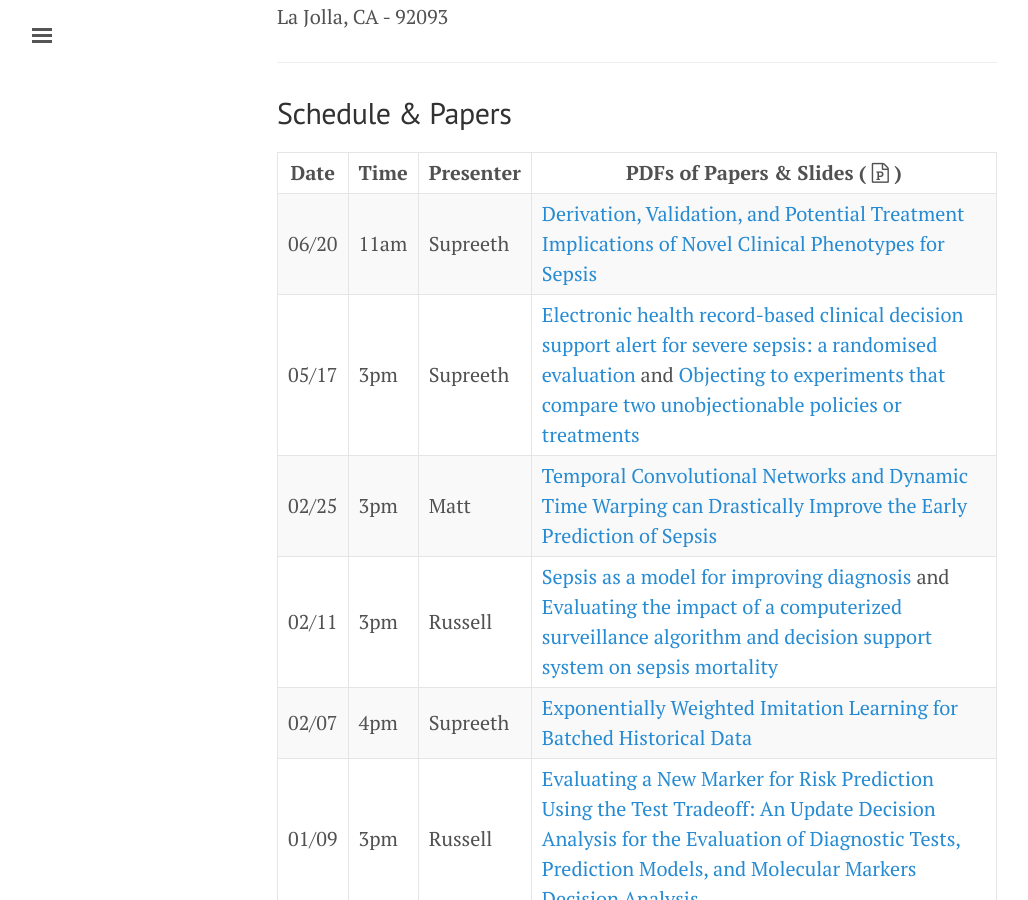
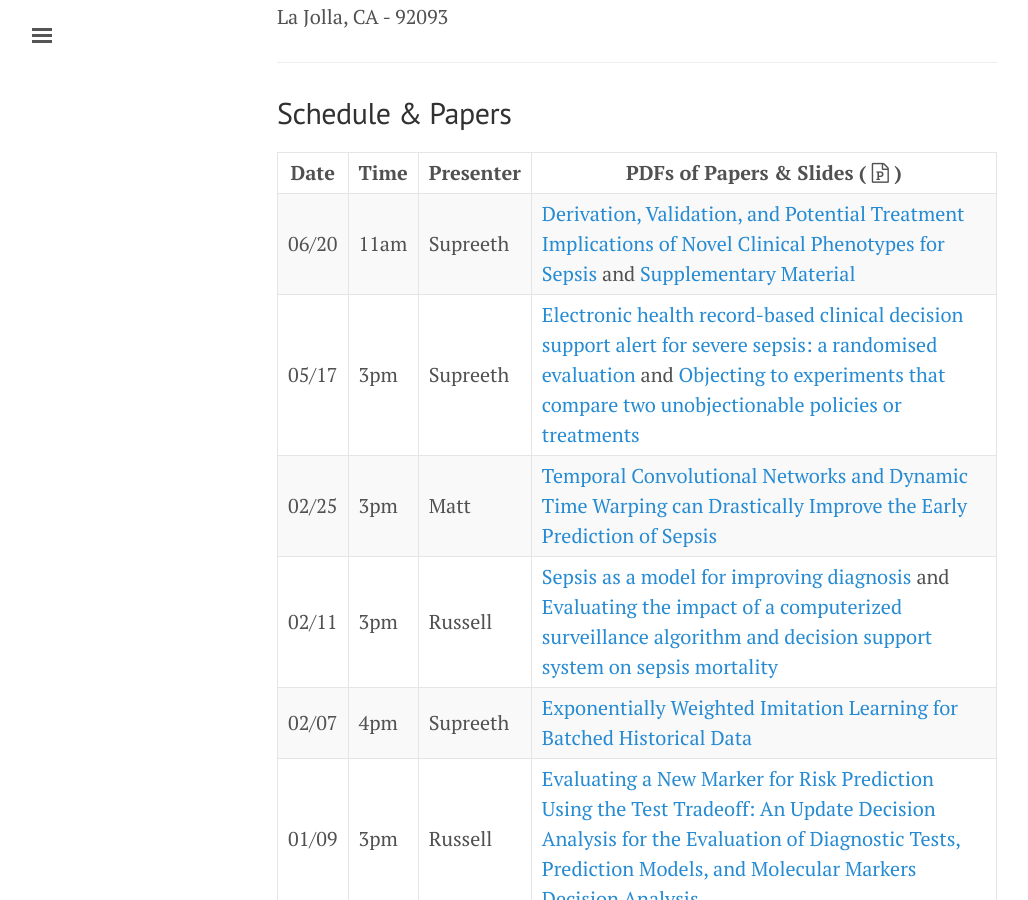
Before and after one commit to NematiLab/bmijc, a Jekyll site: the page built from index.md, in a window 1280 px wide and 900 px high, scrolled down 587 px. Shown: the whole window, without its empty margins (3-1031 px from the left). Built offline with Jekyll 4.4.1, drawn with Linux system fonts in a browser that asks for light colours; nearby versions of some CDN libraries.

```diff
--- a/index.md
+++ b/index.md
@@ -31,7 +31,7 @@
 
 Date | Time    | Presenter | PDFs of Papers & Slides ( <i class='fa fa-file-powerpoint-o'></i> )
 --- | --- | --- | ---
-06/20 | 11am | Supreeth | [Derivation, Validation, and Potential Treatment Implications of Novel Clinical Phenotypes for Sepsis]({{ site.baseurl }}/assets/062019_paper.pdf){:target="_blank"}
+06/20 | 11am | Supreeth | [Derivation, Validation, and Potential Treatment Implications of Novel Clinical Phenotypes for Sepsis]({{ site.baseurl }}/assets/062019_paper.pdf){:target="_blank"} and [Supplementary Material]({{ site.baseurl }}/assets/062019_supplementary.pdf){:target="_blank"}
 05/17 | 3pm | Supreeth | [Electronic health record-based clinical decision support alert for severe sepsis: a randomised evaluation]({{ site.baseurl }}/assets/051719_paper01.pdf){:target="_blank"} and [Objecting to experiments that compare two unobjectionable policies or treatments]({{ site.baseurl }}/assets/051719_paper02.pdf){:target="_blank"}
 02/25 | 3pm | Matt | [Temporal Convolutional Networks and Dynamic Time Warping can Drastically Improve the Early Prediction of Sepsis]({{ site.baseurl }}/assets/022519_paper.pdf){:target="_blank"}
 02/11 | 3pm | Russell | [Sepsis as a model for improving diagnosis]({{ site.baseurl }}/assets/021119_paper1.pdf){:target="_blank"} and [Evaluating the impact of a computerized surveillance algorithm and decision support system on sepsis mortality]({{ site.baseurl }}/assets/021119_paper2.pdf){:target="_blank"}
```
